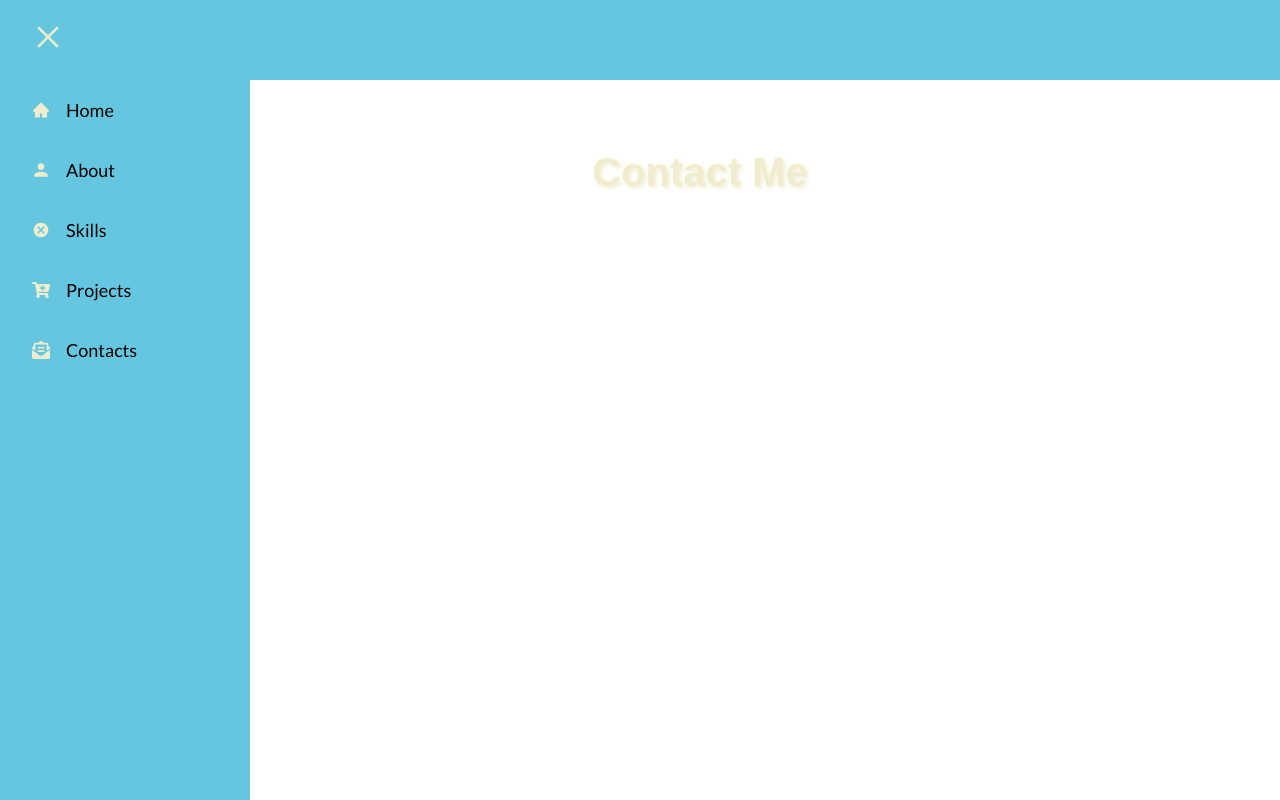
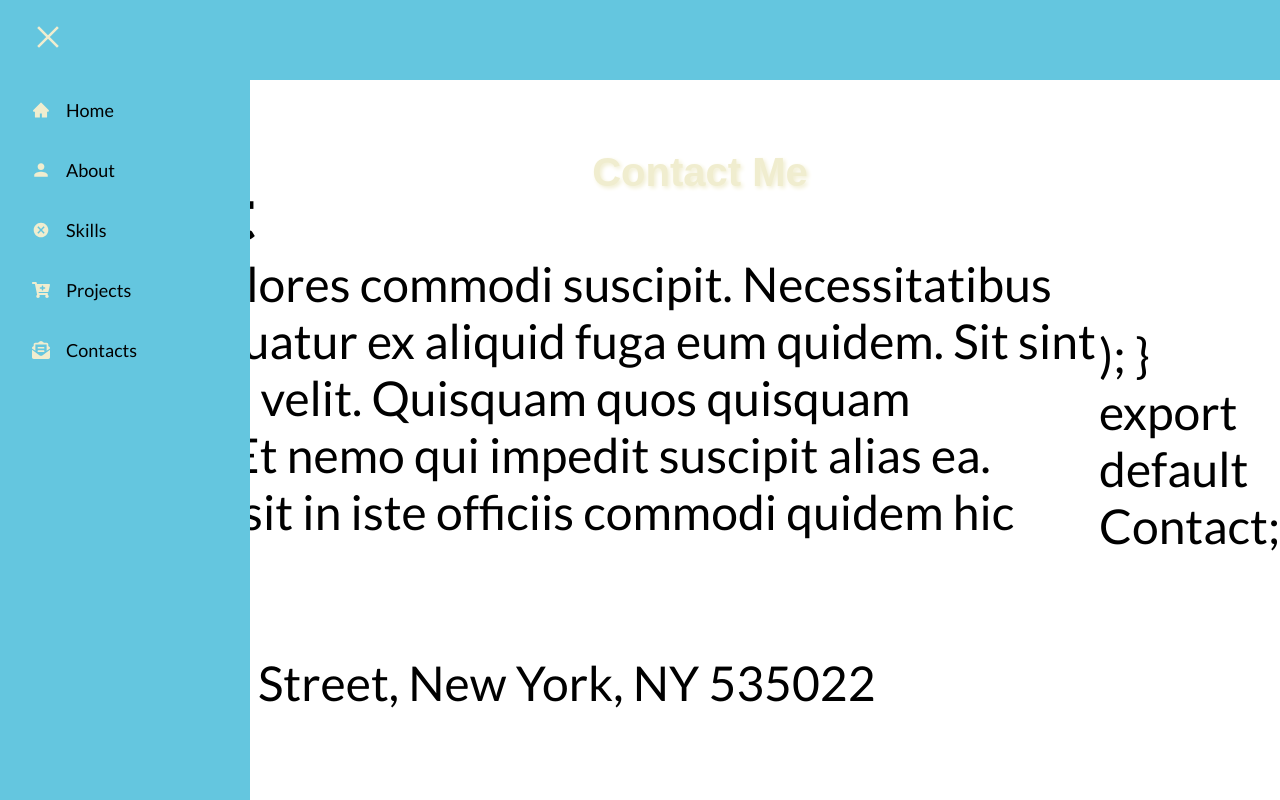
Before and after one commit to Sikhuphela/Port, a React (Create React App) app: page /contacts in a window 1280 px wide. Built offline with nearby package versions, Linux system fonts and the light colour scheme.

Commit message:
Contact page

```diff
--- a/src/Pages/Contacts.js
+++ b/src/Pages/Contacts.js
@@ -5,6 +5,38 @@ function Contacts() {
   return (
     <div className='contacts'>
     <h3>Contact Me</h3>
+        <section id="contact" className="contact">
+          <div className="container">
+            <div className="section-title">
+              <h2>Contact</h2>
+              <p>Magnam dolores commodi suscipit. Necessitatibus eius consequatur ex aliquid fuga eum quidem. Sit sint consectetur velit. Quisquam quos quisquam cupiditate. Et nemo qui impedit suscipit alias ea. Quia fugiat sit in iste officiis commodi quidem hic quas.</p>
+            </div>
+            <div className="row" data-aos="fade-in">
+              {/* Contact Info */}
+              <div className="col-lg-5 d-flex align-items-stretch">
+                <div className="info">
+                  <div className="address">
+                    <i className="bi bi-geo-alt"></i>
+                    <h4>Location:</h4>
+                    <p>A108 Adam Street, New York, NY 535022</p>
+                  </div>
+                  {/* Other contact info */}
+                </div>
+              </div>
+              {/* Contact Form */}
+              <div className="col-lg-7 mt-5 mt-lg-0 d-flex align-items-stretch">
+                <form className="php-email-form">
+                  {/* Form fields */}
+                  {/* Submit button */}
+                </form>
+              </div>
+            </div>
+          </div>
+        </section>
+      );
+    }
+
+    export default Contact;
 
     </div>
   )
--- a/src/Pages/Skills.js
+++ b/src/Pages/Skills.js
@@ -1,6 +1,5 @@
 // src/components/Skills.js
 import React from 'react'
-
 function Skills() {
   return (
     <div className='skills'>
```
